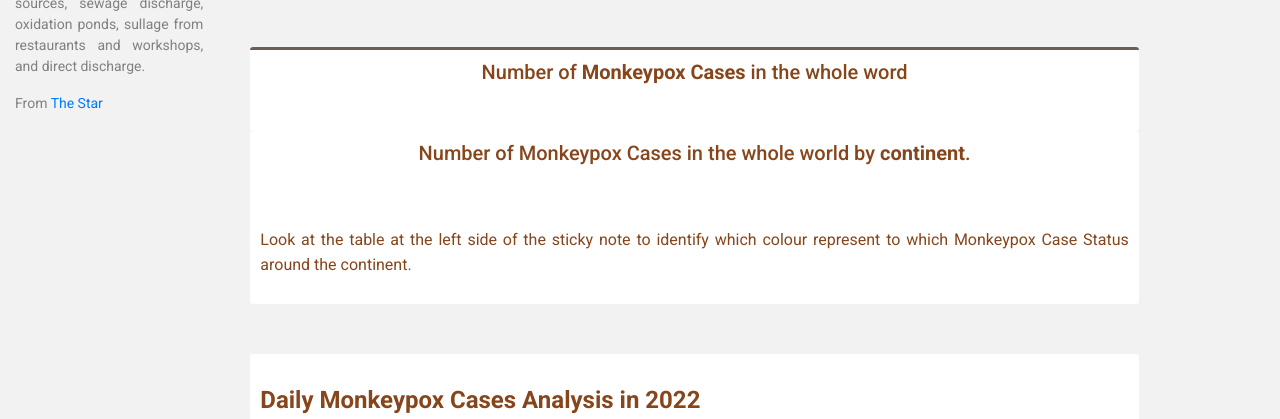
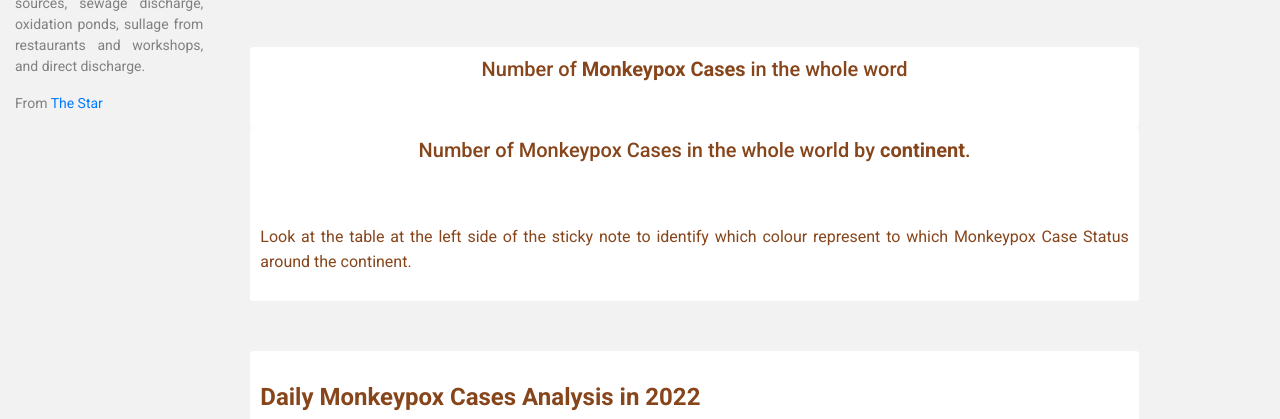
Before and after one commit to AllyTeh/FIT3179_Data_Visualisation_2, a plain HTML site: page index.html in a window 1280 px wide. Shown: the part 368-787 px from the top of the page. Drawn offline with nearby package versions, Linux system fonts and the light colour scheme; a script that the page names is missing; a web font is replaced by a local one.

Commit message:
Update index.html

```diff
--- a/index.html
+++ b/index.html
@@ -165,7 +165,7 @@
             </section>
 
             <div class="content">
-                <div class="top-border section-header">
+                <div class="section-header">
                     <p class="h5 text-center">Number of <span id="continent-name" class="font-weight-bold">Monkeypox Cases</span> in the whole word</p>
                     <br>
                     <div id="map" class='my-1 mx-auto'></div>
```
